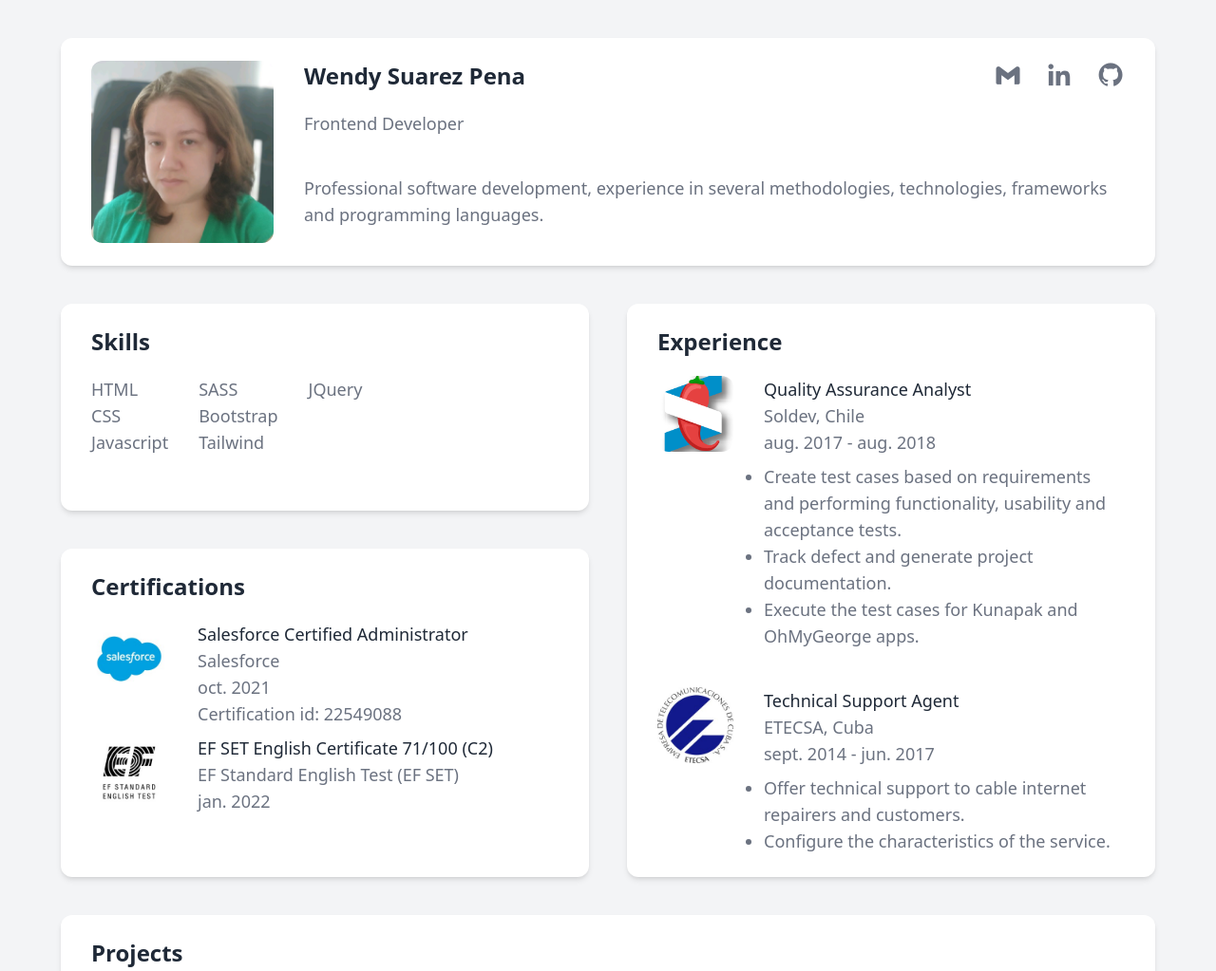
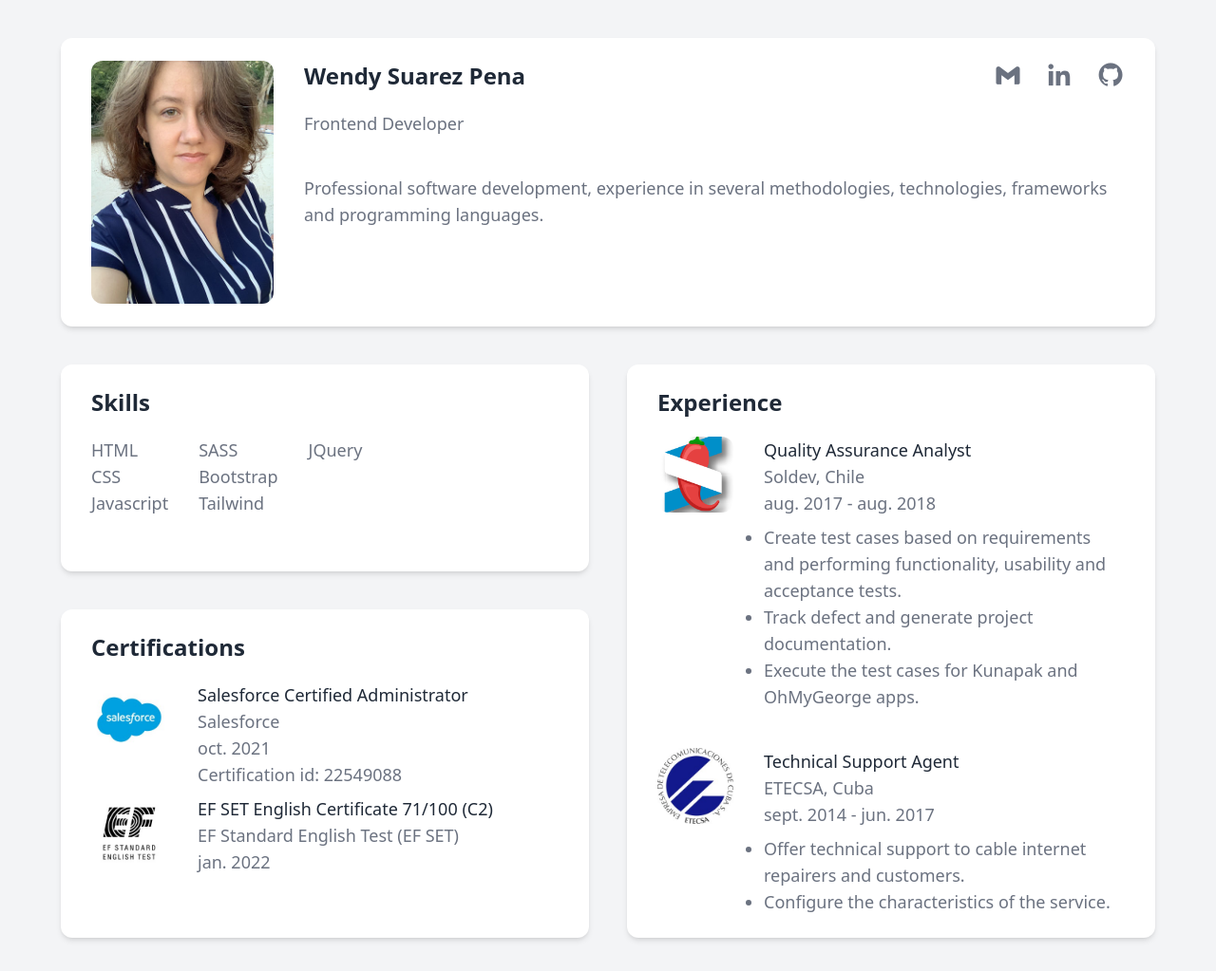
Before and after one commit to wendysp91/Portfolio, a website: page public/index.html in a window 1280 px wide. Shown: the top 1023 px of the page at 95% size. Drawn offline with nearby package versions, Linux system fonts and the light colour scheme.

Commit message:
Update profile picture

```diff
--- a/public/index.html
+++ b/public/index.html
@@ -16,7 +16,7 @@
         <header class="contact bg-white mt-10 px-8 py-6 shadow-md rounded-xl overflow-hidden
         max-w-xl mx-auto lg:max-w-6xl lg:flex lg:space-x-8 lg:col-span-2">
             <div class="lg:shrink-0 mb-10 lg:mb-0">
-                <img src="./1599485300641.jpeg" alt="profile" max-width="300px" max-height="300px"
+                <img src="./IMG_0247_opt.jpeg" alt="profile" max-width="300px" max-height="300px"
                     class="rounded-xl h-48 w-full object-cover lg:h-full lg:w-48">
             </div>
             <div class="">
```
Also changed, not shown: public/IMG_0247_opt.jpeg (added).
